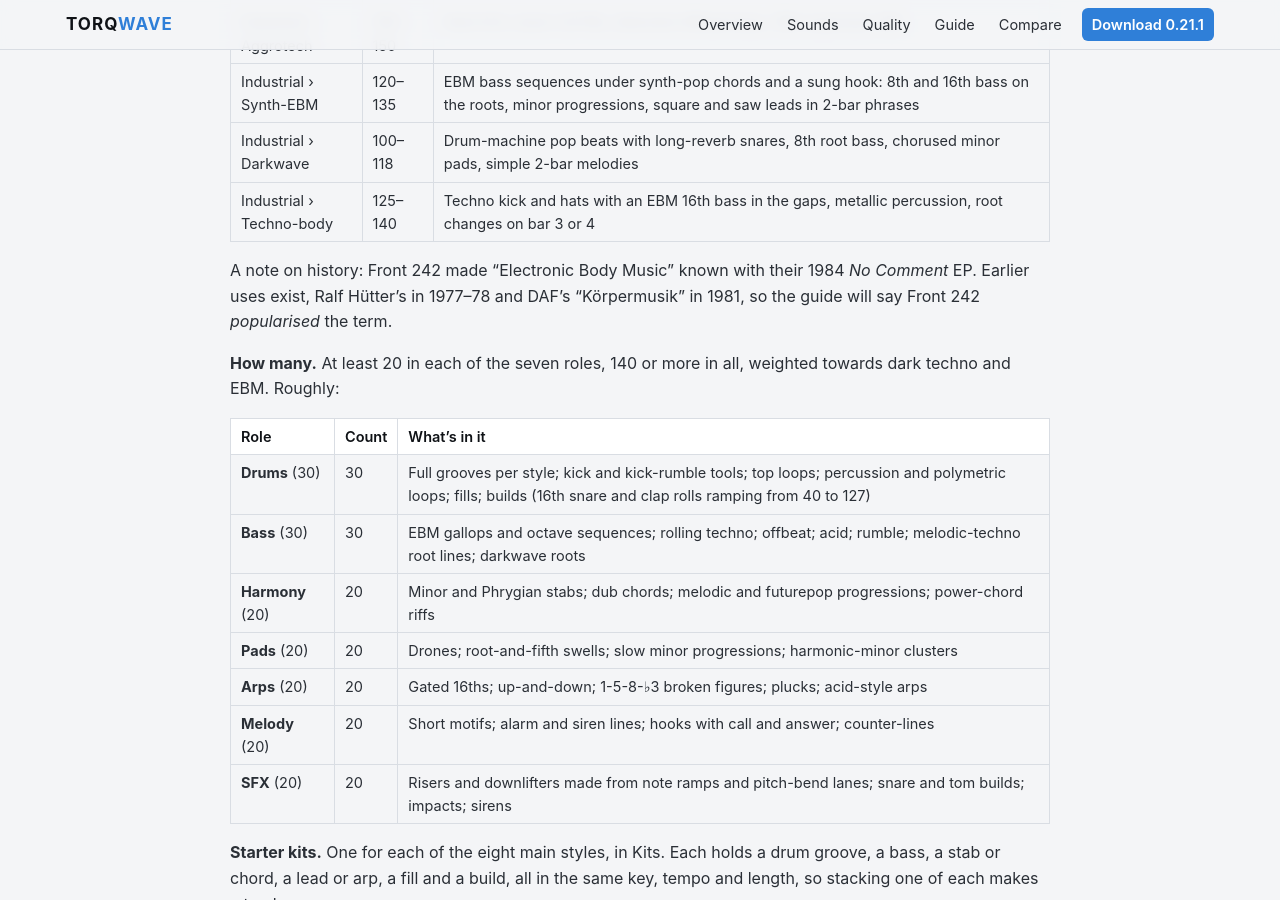
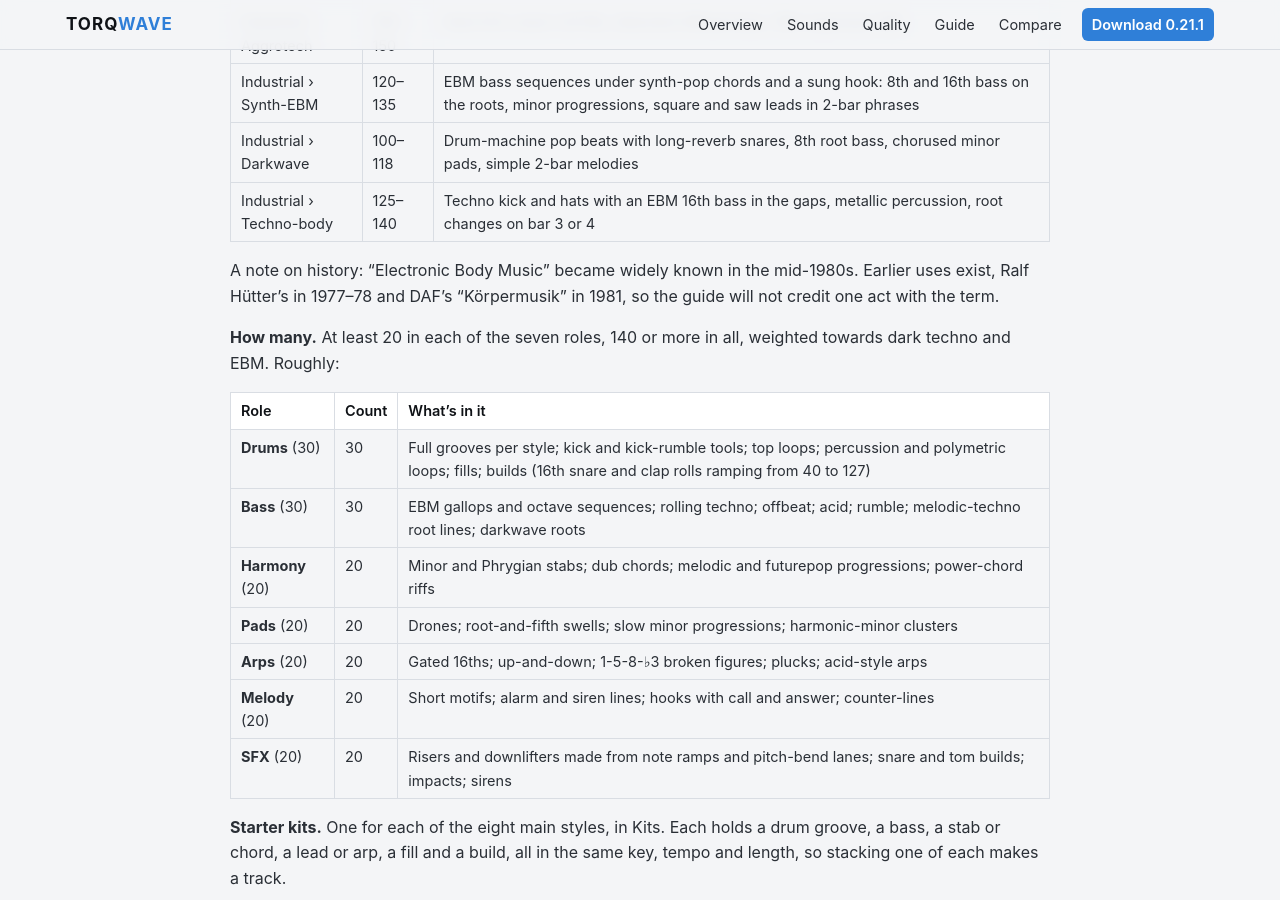
Before and after one commit to BobClawblaw/torqwave, a Jekyll site: the page built from docs/plans/PLAN-0.19.3.md, in a window 1280 px wide and 900 px high, scrolled down 7855 px. Built offline with Jekyll 4.4.1, drawn with Linux system fonts in a browser that asks for light colours; our own code applies the rules of GitHub Pages for plain Markdown files; some of the changed text lies outside the part shown.

Commit message:
The guide: the history of the name EBM without crediting one act
The Styles chapter and the 0.19.3 plan said who popularised the name; they now say when it became known and keep the earlier uses.

```diff
--- a/docs/plans/PLAN-0.19.3.md
+++ b/docs/plans/PLAN-0.19.3.md
@@ -188,7 +188,7 @@ Preview stays as it is now otherwise: in time with the session, at its tempo, lo
 
 - dark and industrial techno (Ancient Methods, Ansome, SHDW & Obscure Shape, Maenad Veyl, Violet Poison);
 - hypnotic techno (the Non Series: Luigi Tozzi, Biri, IORI);
-- on the band side, EBM and electro (Front 242, And One, Severed Heads) and today's darkwave (Rosa Anschütz, Pixel Grip).
+- on the band side, EBM and electro (And One, Severed Heads) and today's darkwave (Rosa Anschütz, Pixel Grip).
 
 So driving and peak-time techno, dark and industrial techno, and EBM carry the most presets. Melodic and minimal techno get a smaller set.
 
@@ -213,7 +213,7 @@ So driving and peak-time techno, dark and industrial techno, and EBM carry the m
 | Industrial › Darkwave | 100–118 | Drum-machine pop beats with long-reverb snares, 8th root bass, chorused minor pads, simple 2-bar melodies |
 | Industrial › Techno-body | 125–140 | Techno kick and hats with an EBM 16th bass in the gaps, metallic percussion, root changes on bar 3 or 4 |
 
-A note on history: Front 242 made "Electronic Body Music" known with their 1984 *No Comment* EP. Earlier uses exist, Ralf Hütter's in 1977–78 and DAF's "Körpermusik" in 1981, so the guide will say Front 242 *popularised* the term.
+A note on history: "Electronic Body Music" became widely known in the mid-1980s. Earlier uses exist, Ralf Hütter's in 1977–78 and DAF's "Körpermusik" in 1981, so the guide will not credit one act with the term.
 
 **How many.** At least 20 in each of the seven roles, 140 or more in all, weighted towards dark techno and EBM. Roughly:
 
```
Also changed, not shown: docs/guide/14-styles.md (+1 -1 lines).
